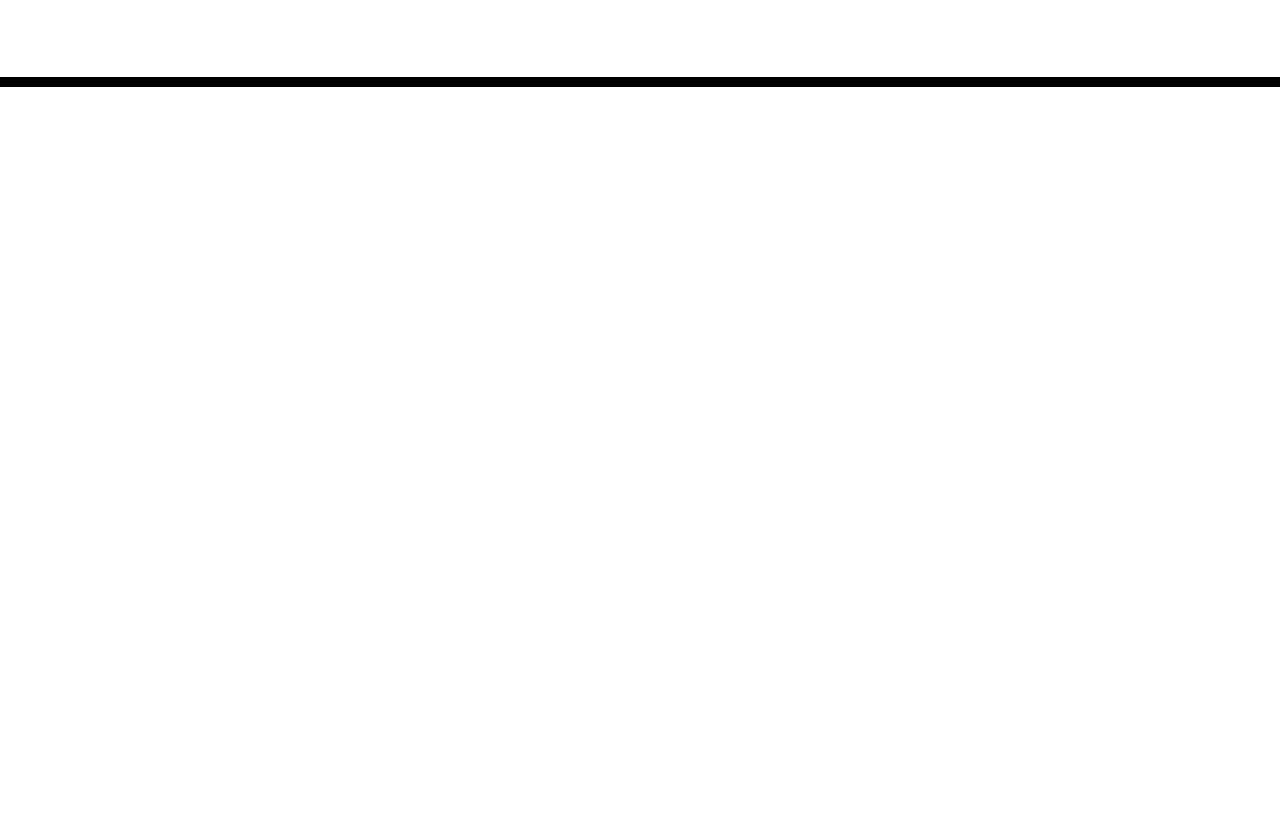
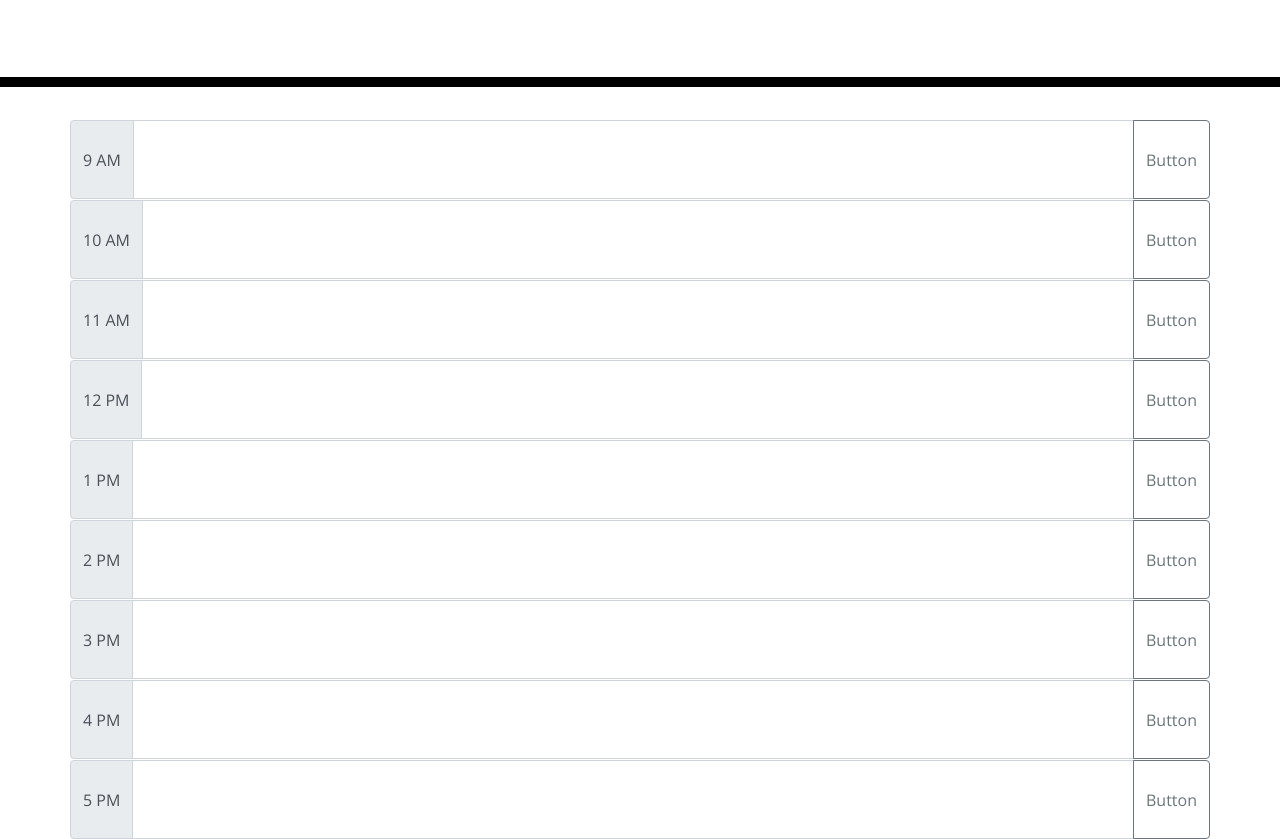
Before and after one commit to henryni914/Daily-Planner, a plain HTML site: page index.html in a window 1280 px wide. Shown: the part 181-1020 px from the top of the page. Before the commit the page ends 800 px from the top, so only its background shows below. Drawn offline with nearby package versions, Linux system fonts and the light colour scheme.

Commit message:
created rows using bootstrap for the work hours 9am-5pm

```diff
--- a/index.html
+++ b/index.html
@@ -30,6 +30,112 @@
     </header>
     <div class="container">
       <!-- Timeblocks go here -->
+      <div class="row">
+        <div class = "input-group">
+          <div class="input-group-prepend">
+            <div class="input-group-text" id="inputGroup-sizing-lg">9 AM </div>
+          </div>
+          <textarea class="form-control" aria-label="With textarea"></textarea>
+          <div class="input-group-append">
+            <button class="btn btn-outline-secondary" type="button" id="button-addon2">Button</button>
+          </div>
+        </div>
+      </div>
+
+      <div class="row">
+        <div class = "input-group">
+          <div class="input-group-prepend">
+            <div class="input-group-text" id="inputGroup-sizing-lg">10 AM</div>
+          </div>
+          <textarea class="form-control" aria-label="With textarea"></textarea>
+          <div class="input-group-append">
+            <button class="btn btn-outline-secondary" type="button" id="button-addon2">Button</button>
+          </div>
+        </div>
+      </div>
+
+      <div class="row">
+        <div class = "input-group">
+          <div class="input-group-prepend">
+            <div class="input-group-text" id="inputGroup-sizing-lg">11 AM</div>
+          </div>
+          <textarea class="form-control" aria-label="With textarea"></textarea>
+          <div class="input-group-append">
+            <button class="btn btn-outline-secondary" type="button" id="button-addon2">Button</button>
+          </div>
+        </div>
+      </div>
+
+      <div class="row">
+        <div class = "input-group">
+          <div class="input-group-prepend">
+            <div class="input-group-text" id="inputGroup-sizing-lg">12 PM</div>
+          </div>
+          <textarea class="form-control" aria-label="With textarea"></textarea>
+          <div class="input-group-append">
+            <button class="btn btn-outline-secondary" type="button" id="button-addon2">Button</button>
+          </div>
+        </div>
+      </div>
+      <div class="row">
+        <div class = "input-group">
+          <div class="input-group-prepend">
+            <div class="input-group-text" id="inputGroup-sizing-lg">1 PM</div>
+          </div>
+          <textarea class="form-control" aria-label="With textarea"></textarea>
+          <div class="input-group-append">
+            <button class="btn btn-outline-secondary" type="button" id="button-addon2">Button</button>
+          </div>
+        </div>
+      </div>
+
+      <div class="row">
+        <div class = "input-group">
+          <div class="input-group-prepend">
+            <div class="input-group-text" id="inputGroup-sizing-lg">2 PM</div>
+          </div>
+          <textarea class="form-control" aria-label="With textarea"></textarea>
+          <div class="input-group-append">
+            <button class="btn btn-outline-secondary" type="button" id="button-addon2">Button</button>
+          </div>
+        </div>
+      </div>
+
+      <div class="row">
+        <div class = "input-group">
+          <div class="input-group-prepend">
+            <div class="input-group-text" id="inputGroup-sizing-lg">3 PM</div>
+          </div>
+          <textarea class="form-control" aria-label="With textarea"></textarea>
+          <div class="input-group-append">
+            <button class="btn btn-outline-secondary" type="button" id="button-addon2">Button</button>
+          </div>
+        </div>
+      </div>
+
+      <div class="row">
+        <div class = "input-group">
+          <div class="input-group-prepend">
+            <div class="input-group-text" id="inputGroup-sizing-lg">4 PM</div>
+          </div>
+          <textarea class="form-control" aria-label="With textarea"></textarea>
+          <div class="input-group-append">
+            <button class="btn btn-outline-secondary" type="button" id="button-addon2">Button</button>
+          </div>
+        </div>
+      </div>
+
+      <div class="row">
+        <div class = "input-group">
+          <div class="input-group-prepend">
+            <div class="input-group-text" id="inputGroup-sizing-lg">5 PM</div>
+          </div>
+          <textarea class="form-control" aria-label="With textarea"></textarea>
+          <div class="input-group-append">
+            <button class="btn btn-outline-secondary" type="button" id="button-addon2">Button</button>
+          </div>
+        </div>
+      </div>
     </div>
 
     <script src="https://code.jquery.com/jquery-3.4.1.min.js"></script>
```
